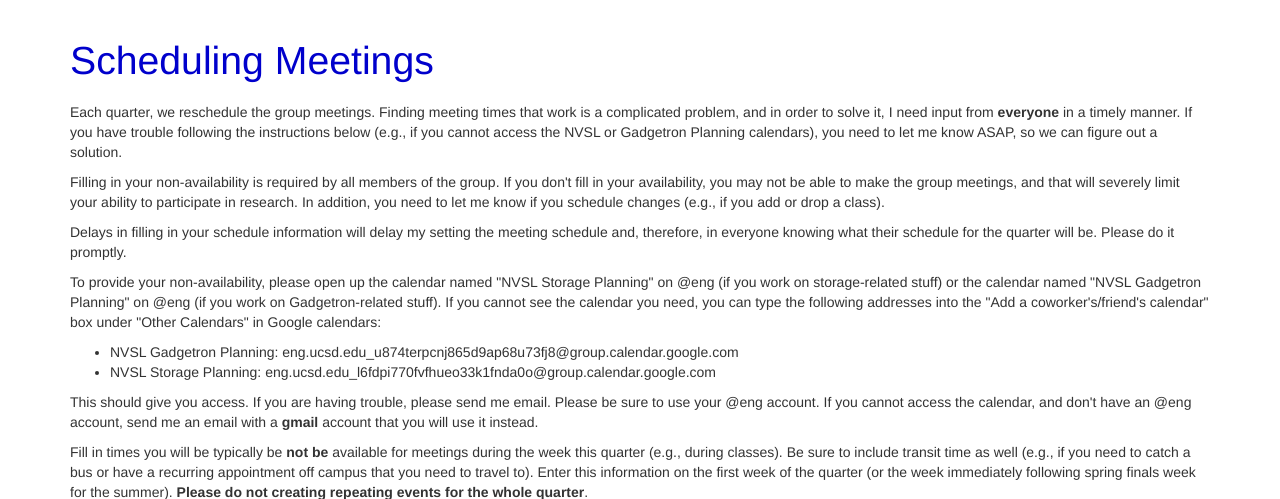
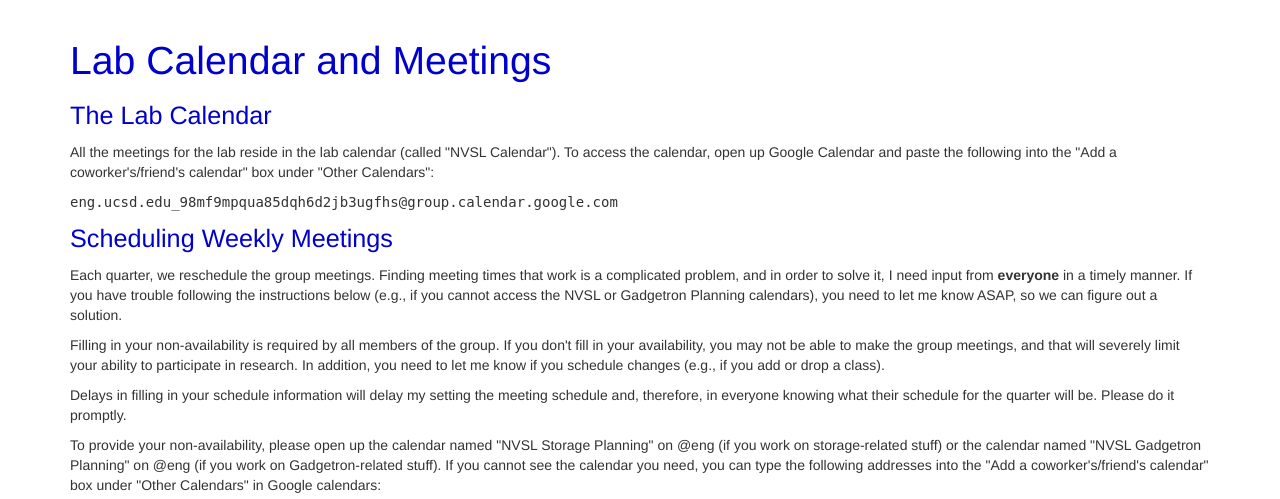
Before and after one commit to NVSL/smithers, a Python web app: template server/smithers/templates/html/meetings.jinja.html in a window 1280 px wide. Shown: the part 51-550 px from the top of the page. Run offline with Jinja, Linux system fonts and the light colour scheme; the template is opened without the code that fills it, so the values that code supplies are empty; some libraries are stand-ins or nearby versions.

Commit message:
clarifications

```diff
--- a/server/smithers/templates/html/ProgressReports.jinja.html
+++ b/server/smithers/templates/html/ProgressReports.jinja.html
@@ -17,7 +17,7 @@
 
 <p>The report form has five sections.  Each week, the combination of these sections should provide a clear picture of what you are working, what's going well, what is not, and what the next steps are.</p>
 <ol>
-    <li><b>Current Goal:</b> This is the mid- to long-term goal or goals you are working.  Something like "complete the implementation of My Awesome System" or "Complete the data collection for our ISCA paper."  When you accomplish a goal, <span style="text-decoration: line-through">strike through</span> it (and never delete it).  When you add new goals, but them at the top.</li>
+    <li><b>Current Goal:</b> This is the mid- to long-term goal or goals you are working.  Something like "complete the implementation of My Awesome System" or "Complete the data collection for our ISCA paper."  When you accomplish a goal, <span style="text-decoration: line-through">strike through</span> it (and never delete it).  When you add new goals, put them at the top.</li>
     <li><b>Previous Weekly Goals</b> These are the goals you set for yourself last week.  These are copied from the previous report.</li>
     <li><b>Weekly Progress:</b> A description of what you've accomplished during the week.  This should be a description of what you have accomplished or produced (e.g., data produced, conclusions reached, questions raised, goals completed) rather than a narrative of what you did during the week.  Please includes graphs, screenshots, or other information as necessary.</li>
     <li><b>Problems Encountered</b> Describe any challenges you encountered and how they interefered with your ability to achieve the goals you set in the previous week.</li>
--- a/server/smithers/templates/html/meetings.jinja.html
+++ b/server/smithers/templates/html/meetings.jinja.html
@@ -1,6 +1,14 @@
 {% extends "smithers_page.jinja.html" %}
 {% block smithers_content %}
-<h1><a name="meetings"></a>Scheduling Meetings</h1>
+<h1><a name="meetings"></a>Lab Calendar and Meetings</h1>
+
+<h2>The Lab Calendar</h2>
+
+<p>All the meetings for the lab reside in the lab calendar (called "NVSL Calendar").  To access the calendar, open up Google Calendar and paste the following into the
+"Add a coworker's/friend's calendar" box under "Other Calendars":</p>
+</p><tt>eng.ucsd.edu_98mf9mpqua85dqh6d2jb3ugfhs@group.calendar.google.com</tt>
+
+<h2>Scheduling Weekly Meetings</h2>
 
 <p>Each quarter, we reschedule the group meetings.  Finding meeting times that work is a complicated problem, and in order to solve it, I need input from <b>everyone</b> in a timely manner.  If you have trouble following the instructions below (e.g., if you cannot access the NVSL or Gadgetron Planning calendars), you need to let me know ASAP, so we can figure out a solution.</p>
 
```
